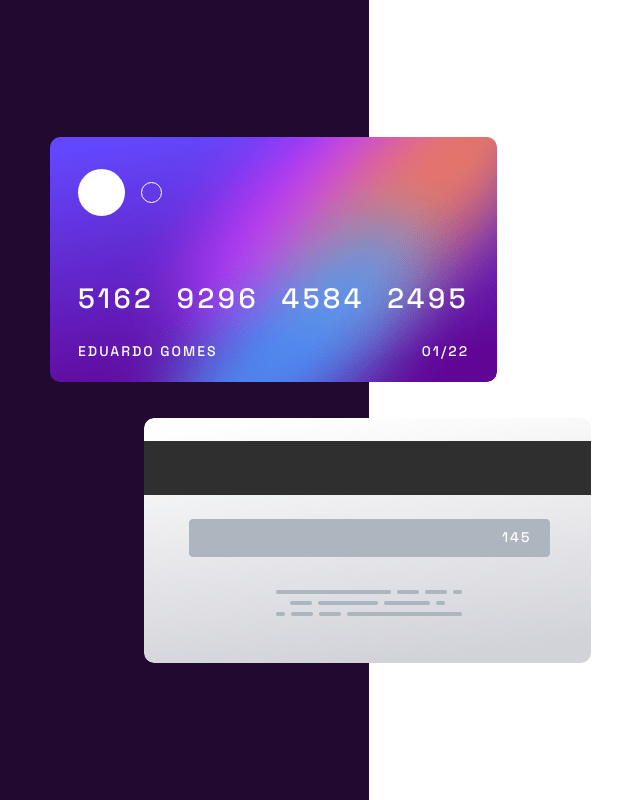
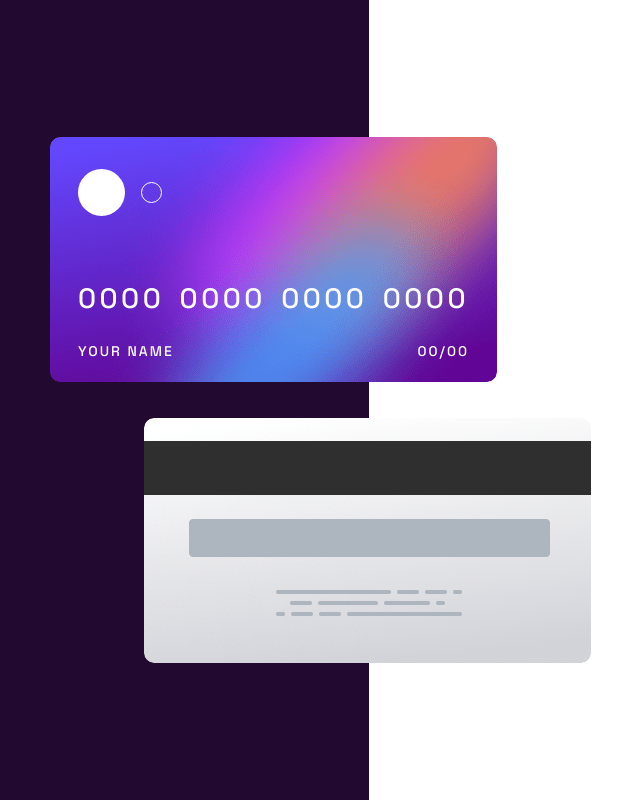
Before and after one commit to eduardogomesf/interactive-credit-card, a React (Vite) app: page / in a window 1280 px wide. Shown: the whole page, without its empty margins (114-754 px from the left). Built offline with nearby package versions, Linux system fonts and the light colour scheme.

Commit message:
refactor: move credit card data to a state

```diff
--- a/src/pages/Home/index.tsx
+++ b/src/pages/Home/index.tsx
@@ -1,23 +1,26 @@
+import { useState } from "react";
 import { CreditCardBack } from "../../components/CreditCardBack";
 import { CreditCardFront } from "../../components/CreditCardFront";
 import { Aside, HomeContainer, MainContent } from "./styles";
 
-const mockCreditCard = {
-    ownerName: 'Eduardo Gomes',
-    number: '5162929645842495',
-    expirationDate: new Date('01-06-2022'),
-    cvc: '145'
+type CreditCard = {
+    ownerName: string
+    number: string
+    expirationDate: Date
+    cvc: string
 }
 
 export function Home() {
+    const [creditCard, setCreditCard] = useState<CreditCard>({} as CreditCard)
+
     return (
         <HomeContainer>
             <Aside>
                 <div>
                     <CreditCardFront
-                        creditCard={mockCreditCard}
+                        creditCard={creditCard}
                     />
-                    <CreditCardBack cvc={mockCreditCard.cvc} />
+                    <CreditCardBack cvc={creditCard.cvc} />
                 </div>
             </Aside>
             <MainContent>
```
